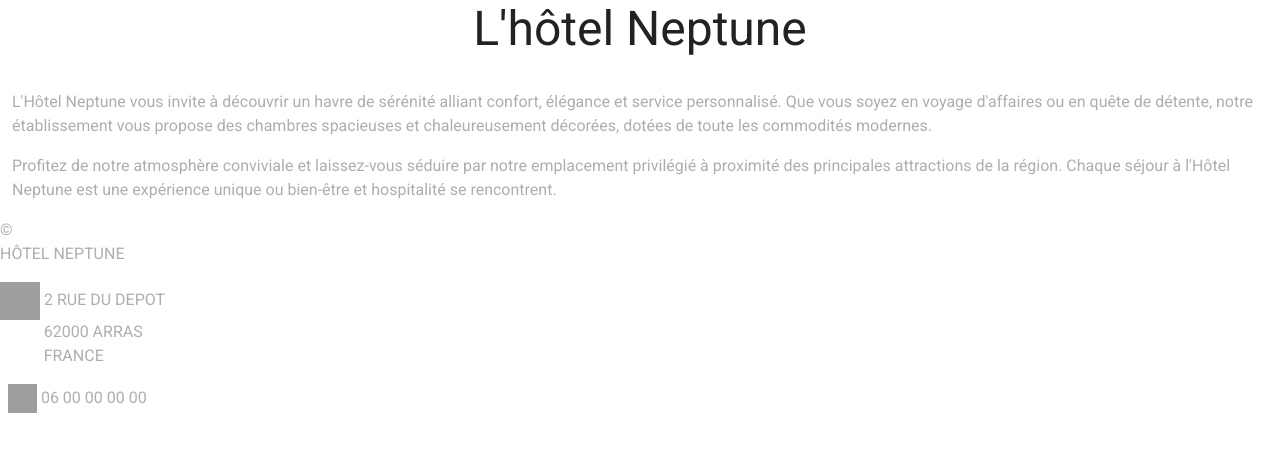
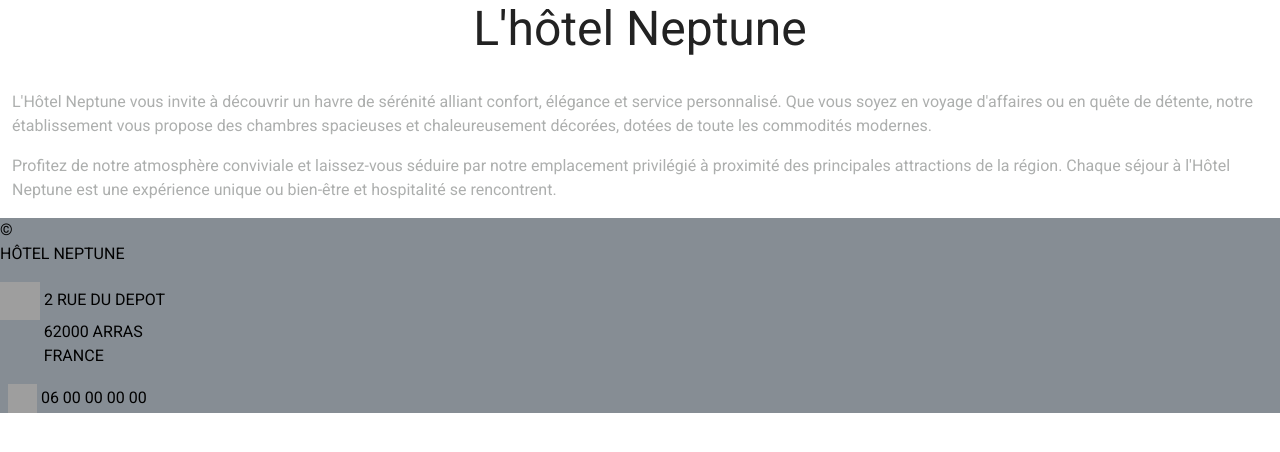
Before and after one commit to mevyona/NeptuneHostel, a PHP site: template templates/defaultController/home.html.twig in a window 1280 px wide. Shown: the part 112-564 px from the top of the page. Run offline with PHP 8.4, Linux system fonts and the light colour scheme; the template is opened without the code that fills it, so the values that code supplies are empty; some libraries are stand-ins or nearby versions; grey boxes are pictures that could not be loaded.

Commit message:
footer css

```diff
--- a/public/css/styles.css
+++ b/public/css/styles.css
@@ -0,0 +1,3 @@
+footer {
+    background-color: #868d94;
+    color: rgb(0, 0, 0); }
--- a/src/Routing/Router.php
+++ b/src/Routing/Router.php
@@ -29,7 +29,8 @@
             'legals' => [DefaultController::class, 'legals'],
             'administrateurs' => [DefaultController::class, 'administrateurs'],
             '404' => [DefaultController::class, 'error404'],
-            '500' => [DefaultController::class, 'error500']
+            '500' => [DefaultController::class, 'error500'],
+            'login' => [DefaultController::class, 'login']
         ];
         $this->defaultPage = 'home';
         $this->errorPage = '404';
```
